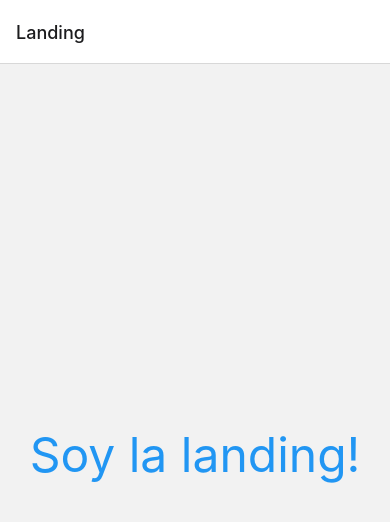
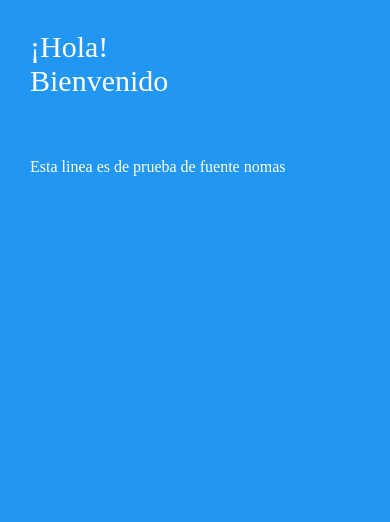
Before and after one commit to leoangel1994/TPO-DAP, a React Native app in the folder Foodie/: screen /Login in a window 390 px wide. Shown: the top 522 px of the page. Built offline with nearby package versions, Linux system fonts and the light colour scheme.

Commit message:
Fonts, LoginScreen

```diff
--- a/Foodie/Theme.tsx
+++ b/Foodie/Theme.tsx
@@ -10,6 +10,14 @@ const Theme = {
         NEUTRAL_2 : '#484848',
         NEUTRAL_3 : '#797979',
         NEUTRAL_4 : '#FFFFFF',
+    },
+    fontSize : {
+        TITLE : 30,
+        SUBTITLE: 16,
+    },
+    fontFamily : {
+        BOLD: 'Poppins-Bold',
+        REGULAR: 'Poppins-Regular',
     }
 };
 
--- a/Foodie/src/components/LandingScreen.tsx
+++ b/Foodie/src/components/LandingScreen.tsx
@@ -15,11 +15,11 @@ const LandingScreen = () => {
 };
 
 const styles = StyleSheet.create({
-    text : {
-      color : Theme.colors.PRIMARY_1,
-      paddingHorizontal: 24,
-      fontSize: 48
-    },
-  });
+  text: {
+    color: Theme.colors.PRIMARY_1,
+    paddingHorizontal: 24,
+    fontSize: 48,
+  },
+});
 
 export default LandingScreen;
--- /dev/null
+++ b/Foodie/src/components/LoginScreen.tsx
@@ -0,0 +1,36 @@
+import {Dimensions, StyleSheet, Text, View} from 'react-native';
+import Theme from '../../Theme';
+
+const LoginScreen = () => {
+  return (
+    <View style={styles.background}>
+      <View>
+        <Text style={styles.titleText}>¡Hola!{'\n'}Bienvenido</Text>
+        <Text style={styles.subtitleText}>Esta linea es de prueba de fuente nomas</Text>
+      </View>
+    </View>
+  );
+};
+
+const styles = StyleSheet.create({
+  background: {
+    backgroundColor: Theme.colors.PRIMARY_1,
+    flex: 1,
+    justifyContent: 'flex-start',
+    alignItems: 'flex-start',
+  },
+  titleText: {
+    fontFamily: Theme.fontFamily.BOLD,
+    padding: 30,
+    color: Theme.colors.NEUTRAL_4,
+    fontSize: Theme.fontSize.TITLE,
+  },
+  subtitleText: {
+    fontFamily: Theme.fontFamily.REGULAR,
+    padding: 30,
+    color: Theme.colors.NEUTRAL_4,
+    fontSize: Theme.fontSize.SUBTITLE,
+  },
+});
+
+export default LoginScreen;
--- a/Foodie/src/navigation/RootNavigator.tsx
+++ b/Foodie/src/navigation/RootNavigator.tsx
@@ -1,21 +1,23 @@
-import { NavigationContainer } from '@react-navigation/native';
+import {NavigationContainer} from '@react-navigation/native';
 import {createNativeStackNavigator} from '@react-navigation/native-stack';
 import LandingScreen from '../components/LandingScreen';
+import LoginScreen from '../components/LoginScreen';
 
 const Stack = createNativeStackNavigator();
 
 const RootNavigator = () => {
-    return (
-        <NavigationContainer>
-            <Stack.Navigator>
-                <Stack.Screen
-                    name="Landing"
-                    component={LandingScreen}
-                    options={{}}
-                />
-            </Stack.Navigator>
-        </NavigationContainer>
-    );
+  return (
+    <NavigationContainer>
+      <Stack.Navigator
+        initialRouteName="Login"
+        screenOptions={{
+          headerShown: false,
+        }}>
+        <Stack.Screen name="Login" component={LoginScreen} options={{}} />
+        <Stack.Screen name="Landing" component={LandingScreen} options={{}} />
+      </Stack.Navigator>
+    </NavigationContainer>
+  );
 };
 
 export default RootNavigator;
```
Also changed, not shown: Foodie/react-native.config.js (added, +7 -0 lines), Foodie/assets/fonts/Poppins-Bold.ttf (added), Foodie/assets/fonts/Poppins-Regular.ttf (added), 6 other files (tests, documents, lock files or other folders).
